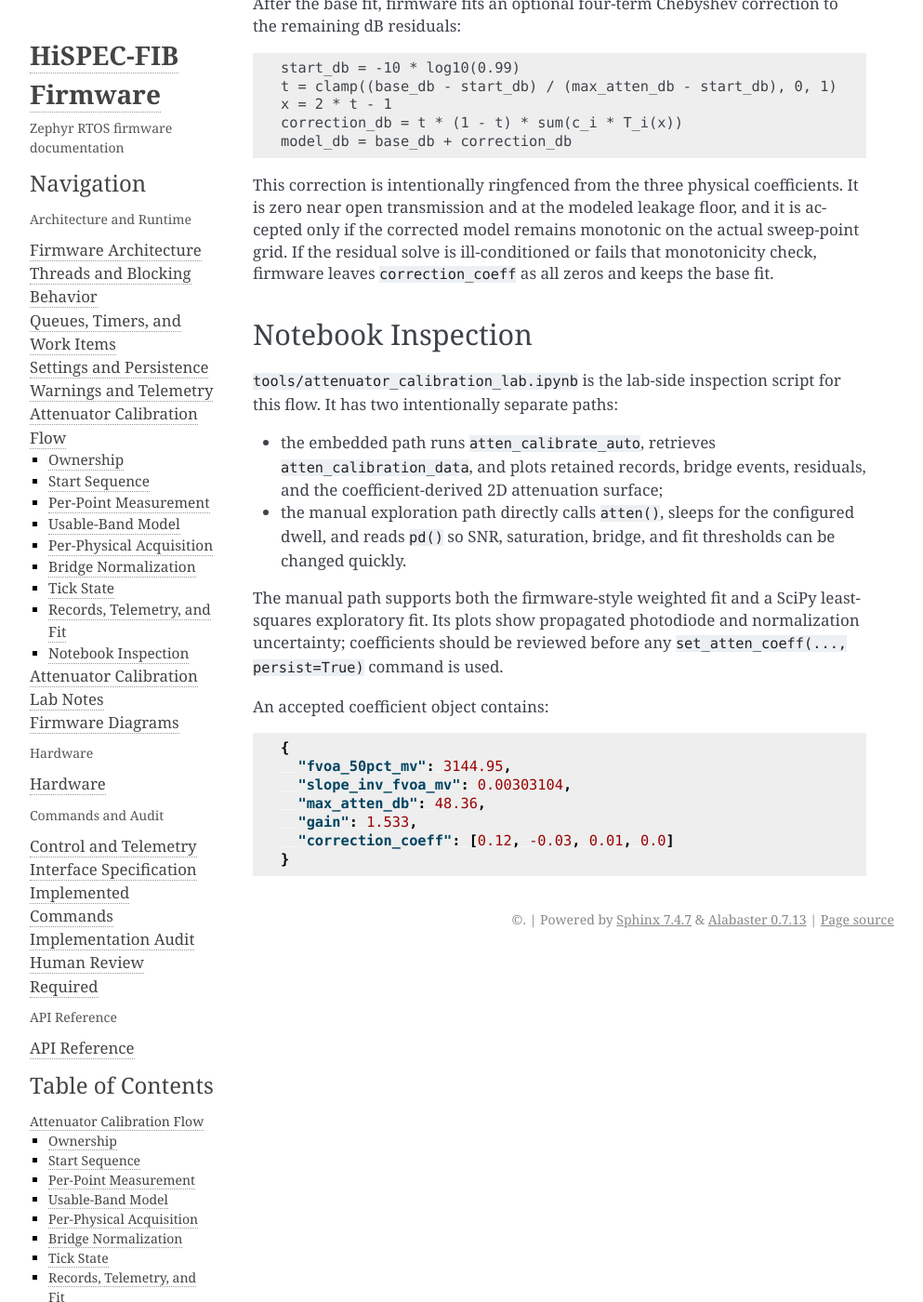
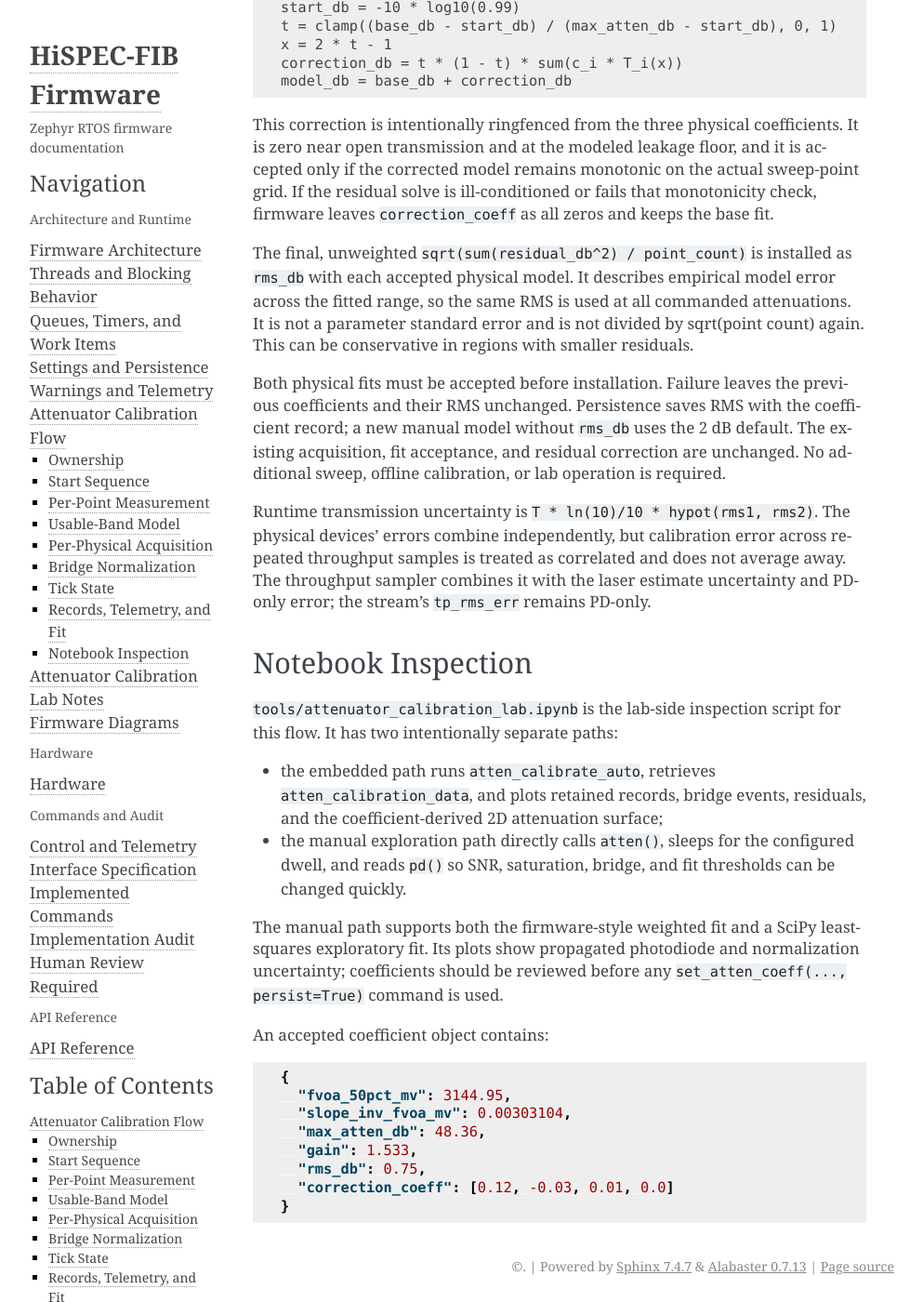
Before and after one commit to COO-Utilities/hispec-tib, a Sphinx documentation site: the page built from doc/attenuator_calibration.md, in a window 1280 px wide and 1400 px high, scrolled down 6127 px. Shown: the whole window at 93% size, without its empty margins (148-1141 px from the left). Built offline with Sphinx 7.4.7, drawn with Linux system fonts in a browser that asks for light colours; some of the changed text lies outside the part shown.

Commit message:
Retain attenuator fit RMS with calibration and propagate transmission uncertainty

````diff
--- a/doc/attenuator_calibration.md
+++ b/doc/attenuator_calibration.md
@@ -34,8 +34,8 @@ flowchart TD
   CalState --> Status
   CalState --> Meta
   CalState --> Chunk
-  Fit[accepted fit] --> Runtime[attenuator runtime coefficients]
-  Fit --> Persist{persist requested}
+  Fit[accepted final fit and its residual RMS] --> Runtime[attenuator runtime coefficients and rms_db]
+  Runtime --> Persist{persist requested}
   Persist -- yes --> NVS[app settings NVS]
   Persist -- no --> Runtime
 ```
@@ -257,10 +257,10 @@ flowchart TD
   FitInput --> Optimize[weighted dB-space model fit]
   Optimize --> Metrics[residuals, correlation, span]
   Metrics --> Accepted{both physical fits accepted}
-  Accepted -- no --> CompleteFailed[complete with fit failed]
-  Accepted -- yes --> Apply[apply runtime coefficients]
+  Accepted -- no --> CompleteFailed[complete with fit failed; keep prior coefficients and RMS]
+  Accepted -- yes --> Apply[apply runtime coefficients and final rms_db together]
   Apply --> Persist{persist requested}
-  Persist -- yes --> Store[NVS settings]
+  Persist -- yes --> Store[NVS coefficient record including rms_db]
   Persist -- no --> CompleteOK[complete with runtime-only coeffs]
   Store --> CompleteOK
 ```
@@ -353,6 +353,24 @@ actual sweep-point grid. If the residual solve is ill-conditioned or fails that
 monotonicity check, firmware leaves `correction_coeff` as all zeros and keeps
 the base fit.
 
+The final, unweighted `sqrt(sum(residual_db^2) / point_count)` is installed as
+`rms_db` with each accepted physical model. It describes empirical model error
+across the fitted range, so the same RMS is used at all commanded attenuations.
+It is not a parameter standard error and is not divided by sqrt(point count)
+again. This can be conservative in regions with smaller residuals.
+
+Both physical fits must be accepted before installation. Failure leaves the
+previous coefficients and their RMS unchanged. Persistence saves RMS with the
+coefficient record; a new manual model without `rms_db` uses the 2 dB default.
+The existing acquisition, fit acceptance, and residual correction are unchanged.
+No additional sweep, offline calibration, or lab operation is required.
+
+Runtime transmission uncertainty is `T * ln(10)/10 * hypot(rms1, rms2)`. The
+physical devices' errors combine independently, but calibration error across
+repeated throughput samples is treated as correlated and does not average away.
+The throughput sampler combines it with the laser estimate uncertainty and
+PD-only error; the stream's `tp_rms_err` remains PD-only.
+
 ## Notebook Inspection
 
 `tools/attenuator_calibration_lab.ipynb` is the lab-side inspection script for
@@ -378,6 +396,7 @@ An accepted coefficient object contains:
   "slope_inv_fvoa_mv": 0.00303104,
   "max_atten_db": 48.36,
   "gain": 1.533,
+  "rms_db": 0.75,
   "correction_coeff": [0.12, -0.03, 0.01, 0.0]
 }
 ```
````
Also changed, not shown: doc/api/attenuator_control.md (+7 -0 lines), doc/architecture.md (+3 -2 lines), doc/commands.md (+24 -3 lines), doc/diagrams.md (+16 -0 lines), doc/settings.md (+9 -5 lines), 10 other files.
